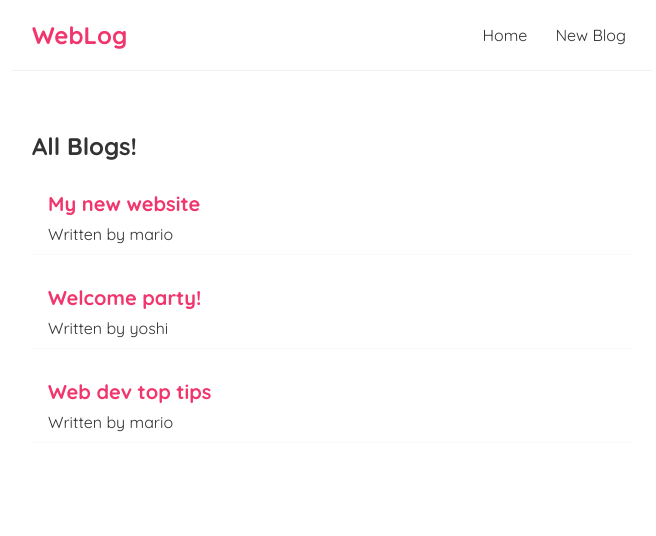
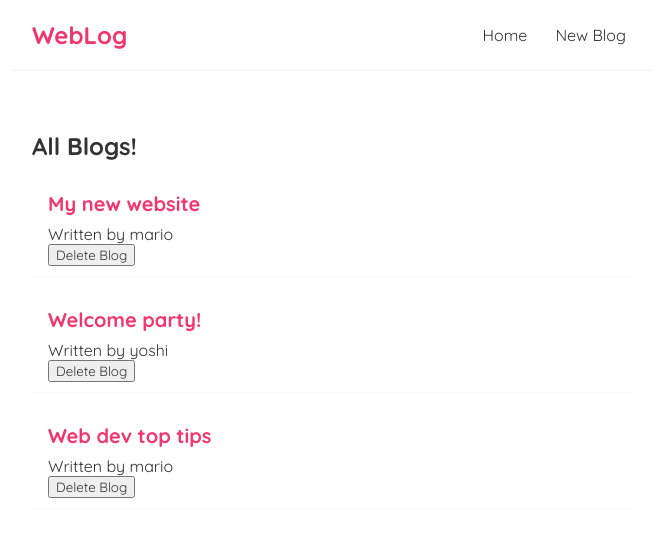
Before and after one commit to CodeBreaker2712/WebLog, a React (Create React App) app: page / in a window 1280 px wide. Shown: the top 536 px of the page, without its empty margins (308-964 px from the left). Built offline with nearby package versions, Linux system fonts and the light colour scheme.

Commit message:
Implement delete blog feature

```diff
--- a/src/components/Bloglist.js
+++ b/src/components/Bloglist.js
@@ -1,12 +1,15 @@
-const Bloglist = ( {blogs, title} ) => {
+const Bloglist = ( {blogs, title, handleDelete} ) => {
     return (
         <div className="blog-list">
             <h2>{title}</h2>
             {
                 blogs.map((blog) => (
-                    <div className="blog-preview">
+                    <div className="blog-preview" key={blog.id}>
                         <h2> {blog.title} </h2>
                         <p> Written by {blog.author} </p>
+                        <button onClick = {() => handleDelete(blog.id)}>
+                            Delete Blog
+                        </button>
                     </div>
                 ))
             }
--- a/src/components/home.js
+++ b/src/components/home.js
@@ -9,9 +9,13 @@
         { title: 'Web dev top tips', body: 'lorem ipsum...', author: 'mario', id: 3 }
     ])
 
+    const handleDelete = (id) => {
+        setBlogs(blogs.filter((blog) => blog.id !== id))
+    }
+
     return (
         <div className="home">
-            <Bloglist blogs = {blogs} title = "All Blogs!" />
+            <Bloglist blogs = {blogs} title = "All Blogs!" handleDelete = {handleDelete}/>
         </div>
     );
 }
```
